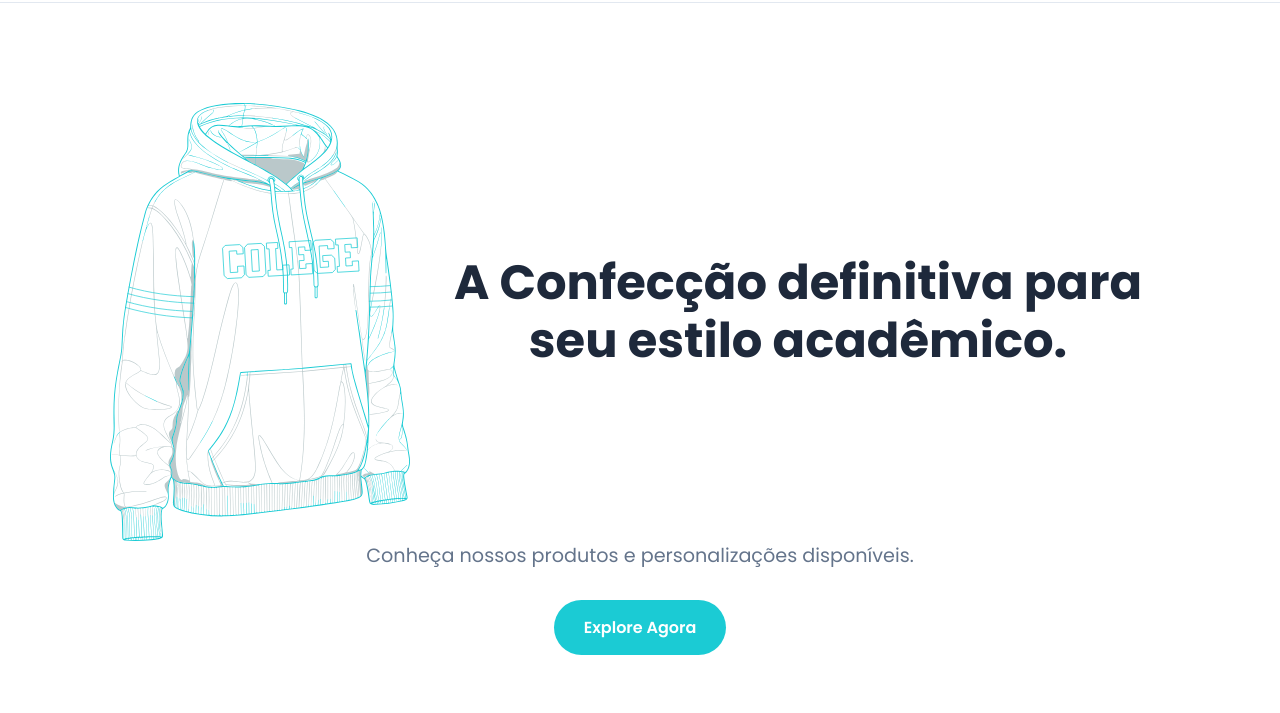
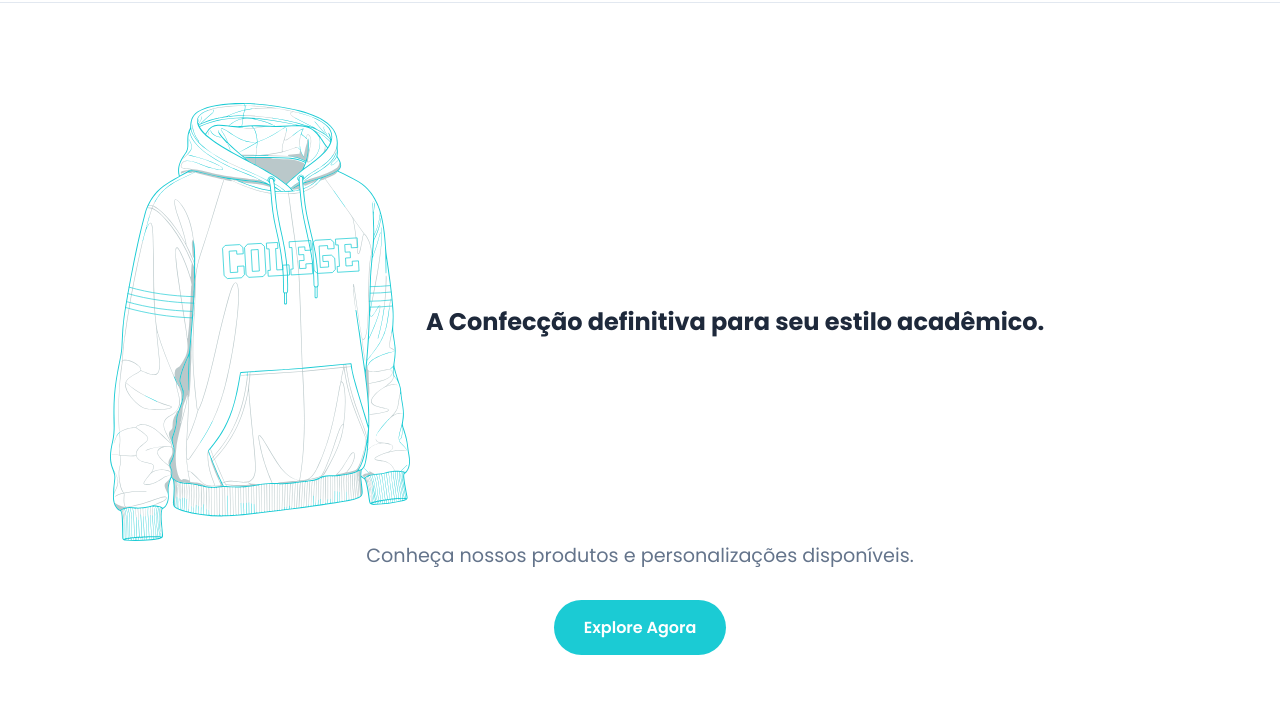
Before and after one commit to artfinalist/Ardosconfeccao, a plain HTML site: page index.html in a window 1280 px wide. Shown: the part 87-800 px from the top of the page. Drawn offline with Linux system fonts and the light colour scheme.

Commit message:
Update index.html

```diff
--- a/index.html
+++ b/index.html
@@ -32,7 +32,7 @@
             <div class="container">
                 <div class="h1-image-wrapper">
                     <img src="hoodie.svg" alt="Hoodie" class="hoodie-img">
-                    <h1>A Confecção definitiva para seu estilo acadêmico.</h1>
+                    <h2>A Confecção definitiva para seu estilo acadêmico.</h2>
                 </div>
                 <p>Conheça nossos produtos e personalizações disponíveis.</p>
                 <a href="#sobre" class="cta-button">Explore Agora</a>
```
